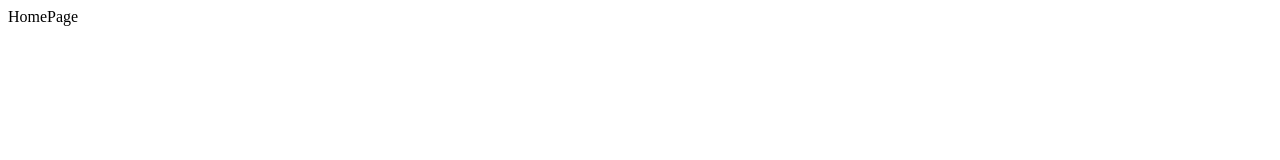
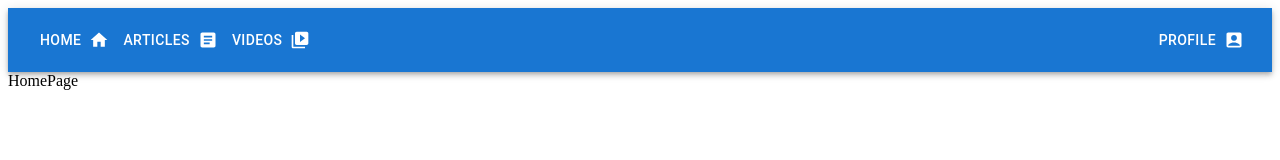
Before and after one commit to Michae1Tanaka/Phase-5-Project-My-Content, a React app in the folder client/: page / in a window 1280 px wide. Built offline with nearby package versions, Linux system fonts and the light colour scheme.

Commit message:
deletes unwanted seed data; Changes title in app to My Content; adds Navbar.js; adds navbar to render

```diff
--- a/client/public/index.html
+++ b/client/public/index.html
@@ -1,19 +1,14 @@
 <!DOCTYPE html>
 <html lang="en">
+
 <head>
   <meta charset="utf-8" />
   <link rel="icon" href="%PUBLIC_URL%/favicon.ico" />
   <link rel="preconnect" href="https://fonts.gstatic.com" />
-    <link
-      href="https://fonts.googleapis.com/css2?family=Permanent+Marker&display=swap"
-      rel="stylesheet"
-    />
+  <link href="https://fonts.googleapis.com/css2?family=Permanent+Marker&display=swap" rel="stylesheet" />
   <meta name="viewport" content="width=device-width, initial-scale=1" />
   <meta name="theme-color" content="#000000" />
-    <meta
-      name="description"
-      content="Web site created using create-react-app"
-    />
+  <meta name="description" content="Web site created using create-react-app" />
   <link rel="apple-touch-icon" href="%PUBLIC_URL%/logo192.png" />
   <!--
       manifest.json provides metadata used when your web app is installed on a
@@ -29,8 +24,9 @@
       work correctly both with client-side routing and a non-root public URL.
       Learn how to configure a non-root public URL by running `npm run build`.
     -->
-    <title>Reciplease</title>
+  <title>My Content</title>
 </head>
+
 <body>
   <noscript>You need to enable JavaScript to run this app.</noscript>
   <div id="root"></div>
@@ -45,4 +41,5 @@
       To create a production bundle, use `npm run build` or `yarn build`.
     -->
 </body>
+
 </html>
--- a/client/src/components/App.js
+++ b/client/src/components/App.js
@@ -2,10 +2,12 @@ import React, { useContext, useEffect, useState } from "react";
 import { BrowserRouter as Router, Routes, Route } from "react-router-dom";
 import Login from "./SignUpLogIn";
 import HomePage from "./HomePage";
+import Navbar from "./Navbar";
 
 function App() {
   return (
     <Router>
+      <Navbar />
       <Routes>
         <Route exact path="/" Component={HomePage} />
         <Route path="/login" Component={Login} />
--- /dev/null
+++ b/client/src/components/Navbar.js
@@ -0,0 +1,33 @@
+import React from "react";
+import { AppBar, Toolbar, Button, Box } from "@mui/material";
+import HomeIcon from "@mui/icons-material/Home";
+import ArticleIcon from "@mui/icons-material/Article";
+import VideoLibraryIcon from "@mui/icons-material/VideoLibrary";
+import AccountBoxIcon from "@mui/icons-material/AccountBox";
+import { Link } from "react-router-dom";
+
+function Navbar() {
+  return (
+    <Box>
+      <AppBar position="static">
+        <Toolbar>
+          <Button endIcon={<HomeIcon />} sx={{ marginRight: 0.25 }} component={Link} to="/" color="inherit">
+            Home
+          </Button>
+          <Button endIcon={<ArticleIcon />} sx={{ marginRight: 0.25 }} component={Link} to="/articles" color="inherit">
+            Articles
+          </Button>
+          <Button endIcon={<VideoLibraryIcon />} component={Link} to="/videos" color="inherit">
+            Videos
+          </Button>
+          <Box sx={{ flexGrow: 1 }} />
+          <Button endIcon={<AccountBoxIcon />} component={Link} to="/profile" color="inherit">
+            Profile
+          </Button>
+        </Toolbar>
+      </AppBar>
+    </Box>
+  );
+}
+
+export default Navbar;
```
Also changed, not shown: 2 other files. Lines whose indentation alone changed are shown as unchanged.
